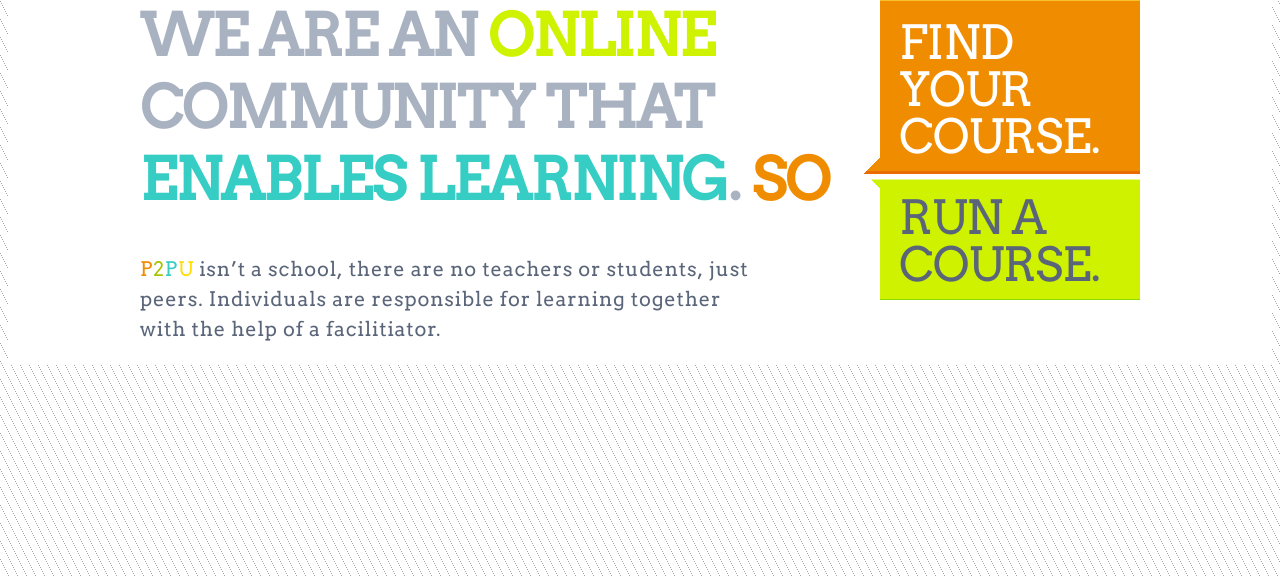
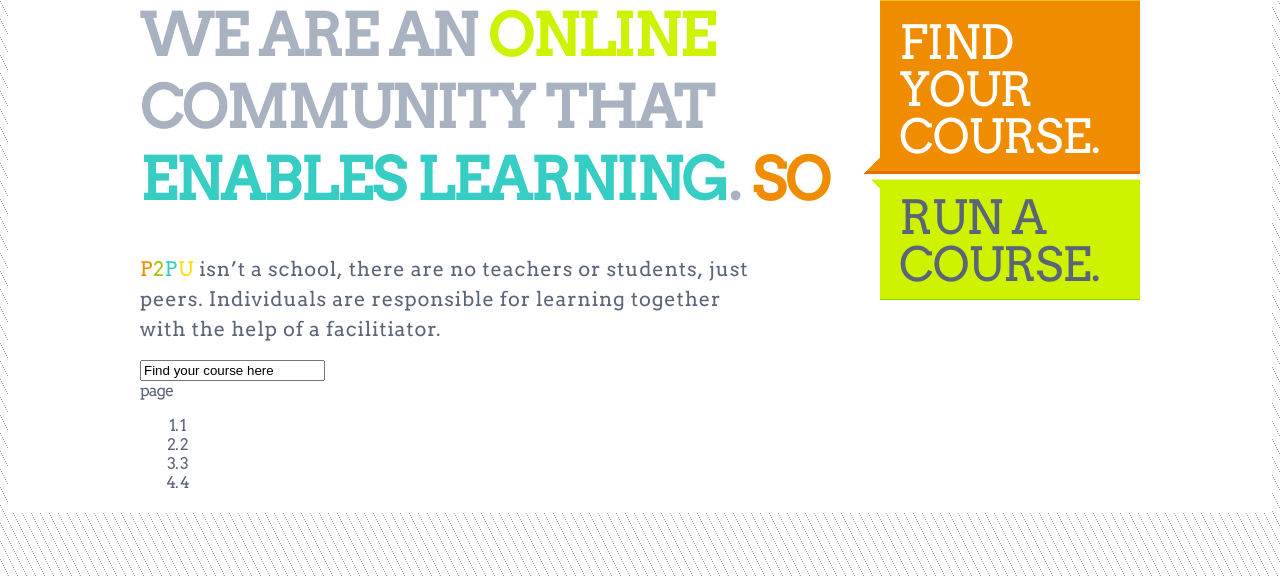
Before and after one commit to brianloveswords/p2pu-v2, a Python web app: template templates/welcome/index.html in a window 1280 px wide. Shown: the part 251-828 px from the top of the page. Run offline with Jinja, Linux system fonts and the light colour scheme; the template is opened without the code that fills it, so the values that code supplies are empty.

Commit message:
Starting search area.

```diff
--- a/media/stylesheets/base.css
+++ b/media/stylesheets/base.css
@@ -152,3 +152,5 @@
     #mission span.two { color: #a7c400; }
     #mission span.p2 { color: #36cdc4; }
     #mission span.u { color: #ffde00; }
+
+  #search { }
--- a/templates/welcome/index.html
+++ b/templates/welcome/index.html
@@ -50,8 +50,22 @@
           <h2 id='mission'>
             <span class='p1'>P</span><span class='two'>2</span><span class='p2'>P</span><span class='u'>U</span> isn’t a school, there are no teachers or students, just peers. Individuals are responsible for learning together with the help of a facilitiator.
           </h2>
+
+          <div id='search'>
+            <input type='text' value='Find your course here'>
+            <div id='pager'>
+              <span class='label'>page</span>
+              <ol>
+                <li>1</li>
+                <li>2</li>
+                <li>3</li>
+                <li>4</li>
+              </ol>
+            </div>
+          </div>
         </div>
       </div>
+
     </div>
   </body>
 </html>
```
